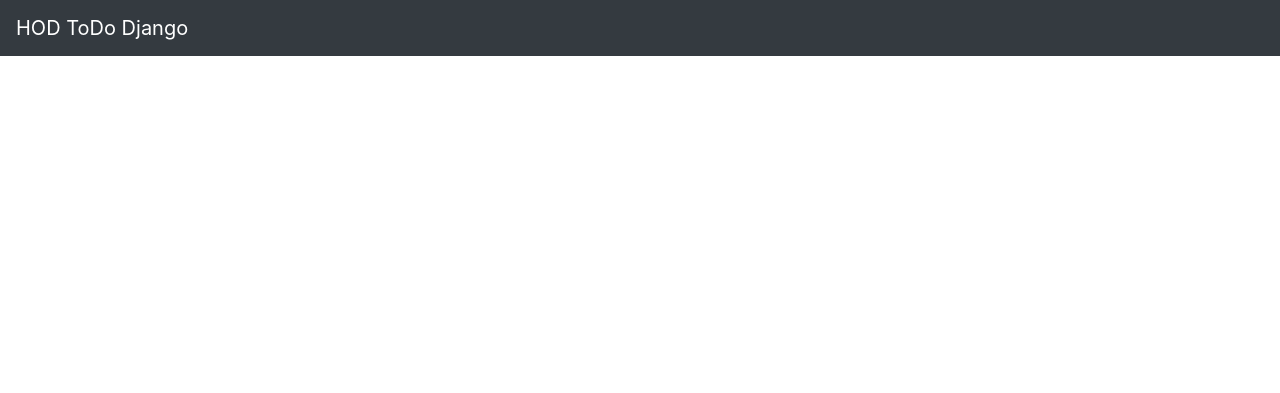
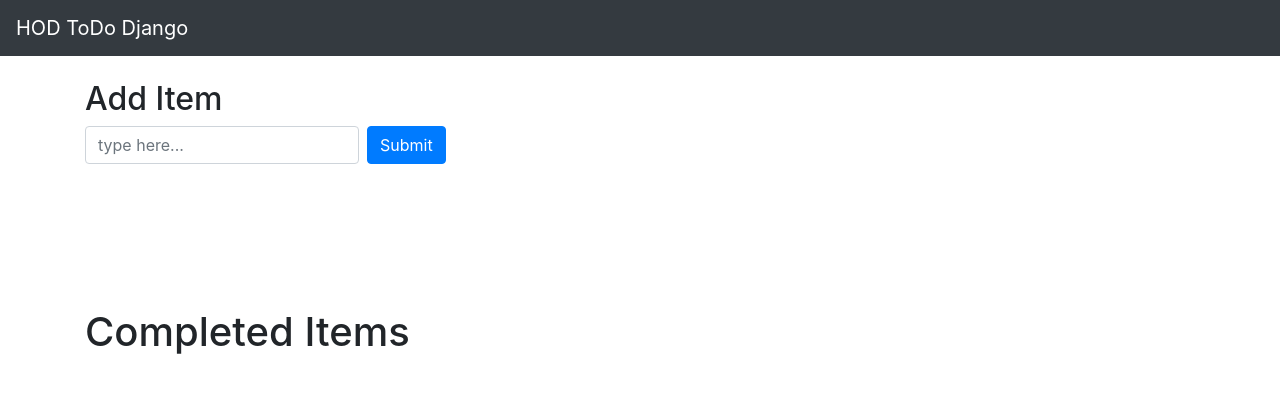
Before and after one commit to HOD101s/Django-ToDoApp, a Django app: page / in a window 1280 px wide. Shown: the top 393 px of the page. Run offline with Django 3.2, Linux system fonts and the light colour scheme; data that the repository does not hold is empty; some libraries are stand-ins or nearby versions.

Commit message:
views setup

```diff
--- a/app/urls.py
+++ b/app/urls.py
@@ -3,5 +3,8 @@
 from . import views
 
 urlpatterns = [
-	path('', views.init)
+	path('', views.init),
+	path('add_todo/', views.add_todo),
+	path('completed_todo/<int:pk>', views.completed_todo),
+	path('delete_todo/<int:pk>', views.delete_todo),
 ]
--- a/app/views.py
+++ b/app/views.py
@@ -1,5 +1,46 @@
 from django.shortcuts import render
+from .models import MyDo
+from django.utils import timezone
+from django.http import HttpResponseRedirect
+from django.views.decorators.csrf import csrf_exempt
 
 # Create your views here.
 def init(request):
-	return render(request, 'base.html')
+	try:
+		todo = MyDo.objects.filter(status=False)
+	except MyDo.DoesNotExist:
+		todo = []
+
+	try:
+		done = MyDo.objects.filter(status=True)
+	except MyDo.DoesNotExist:
+		done = []
+
+	context = {
+		'todo_items': todo,
+		'done_items': done,
+	}
+
+	return render(request, 'app/index.html', context)
+
+
+@csrf_exempt
+def add_todo(request):
+	MyDo.objects.create(
+		activity=request.POST["content"],
+		starttimestamp=timezone.now(),
+		endtimestamp=timezone.now(),
+	)
+	return HttpResponseRedirect("/")
+
+
+def delete_todo(request, pk):
+	MyDo.objects.get(pk=pk).delete()
+	return HttpResponseRedirect("/")
+
+
+def completed_todo(request, pk):
+	todo = MyDo.objects.get(pk=pk)
+	todo.status = True
+	todo.save()
+	return HttpResponseRedirect("/")
--- /dev/null
+++ b/static/css/style.css
@@ -0,0 +1,3 @@
+body {
+    background: #cecece;
+}
--- a/templates/app/index.html
+++ b/templates/app/index.html
@@ -17,7 +17,7 @@
                 {% for todo_item in todo_items %}
                     <li class="list-group-item">{{ todo_item.activity }}
                         <div class="float-right">
-                            <form action="completed_todo/{{ todo_item.pk }}/" action="post">
+                            <form action="completed_todo/{{ todo_item.pk }}" method="get">{% csrf_token %}
                                 <button type="submit" class="btn btn-sm btn-primary">Completed</button>
                             </form>
                             <p>{{ todo_item.starttimestamp }}</p>
@@ -26,16 +26,19 @@
                 {% endfor %}
             </ul>
         </div>
-        <div>
+    </div>
+
+    <br><br><br>
 
     <div class="row mt-4">
         <div class="col">
+            <h1>Completed Items</h1>
             <ul class="list-group">
                 {% for todo_item in done_items %}
                     <li class="list-group-item">{{ todo_item.activity }}
                         <div class="float-right">
-                                    <form action="delete_todo/{{ todo_item.pk }}/" action="post">
-                                        <button type="submit" class="btn btn-sm btn-primary">Completed</button>
+                            <form action="delete_todo/{{ todo_item.pk }}" method="get"> {% csrf_token %}
+                                <button type="submit" class="btn btn-sm btn-danger">Delete</button>
                             </form>
                             <p>Completed On : {{ todo_item.endtimestamp }}</p>
                         </div>
--- a/templates/base.html
+++ b/templates/base.html
@@ -1,3 +1,4 @@
+{% load static %}
 <html lang="en">
 
 <head>
--- a/todo/settings.py
+++ b/todo/settings.py
@@ -102,7 +102,7 @@
 
 LANGUAGE_CODE = 'en-us'
 
-TIME_ZONE = 'UTC'
+TIME_ZONE = 'Asia/Kolkata'
 
 USE_I18N = True
 
@@ -114,3 +114,4 @@
 # https://docs.djangoproject.com/en/3.0/howto/static-files/
 
 STATIC_URL = '/static/'
+STATICFILES_DIRS = (os.path.join(BASE_DIR, 'static'),)
```
Lines whose indentation alone changed are shown as unchanged.
